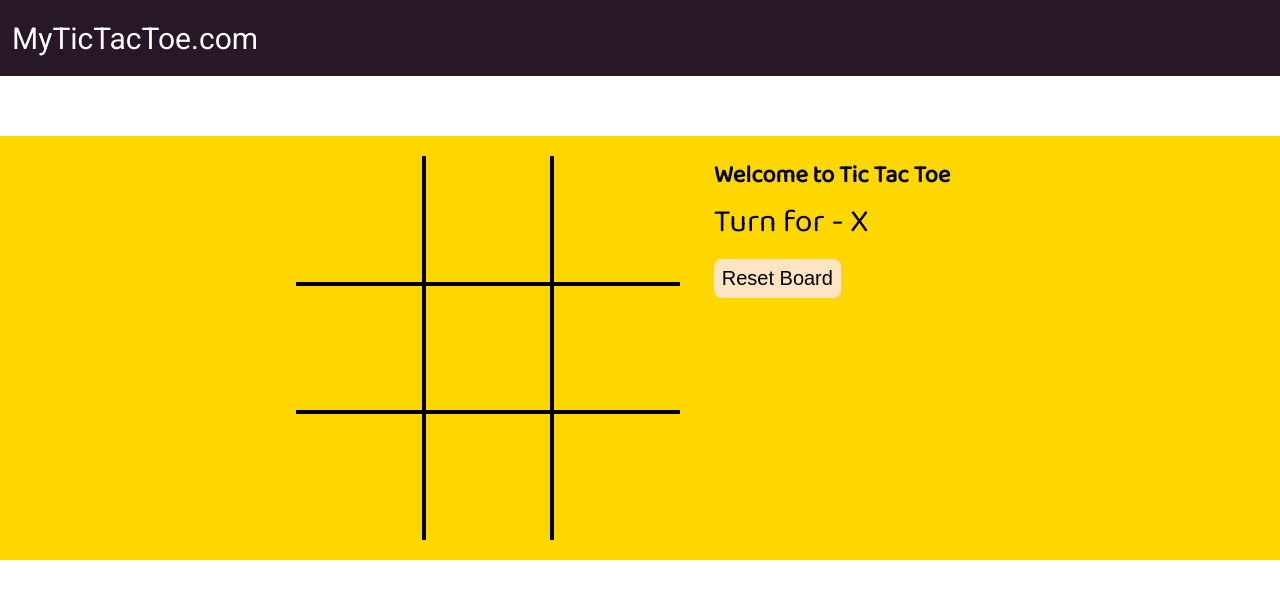
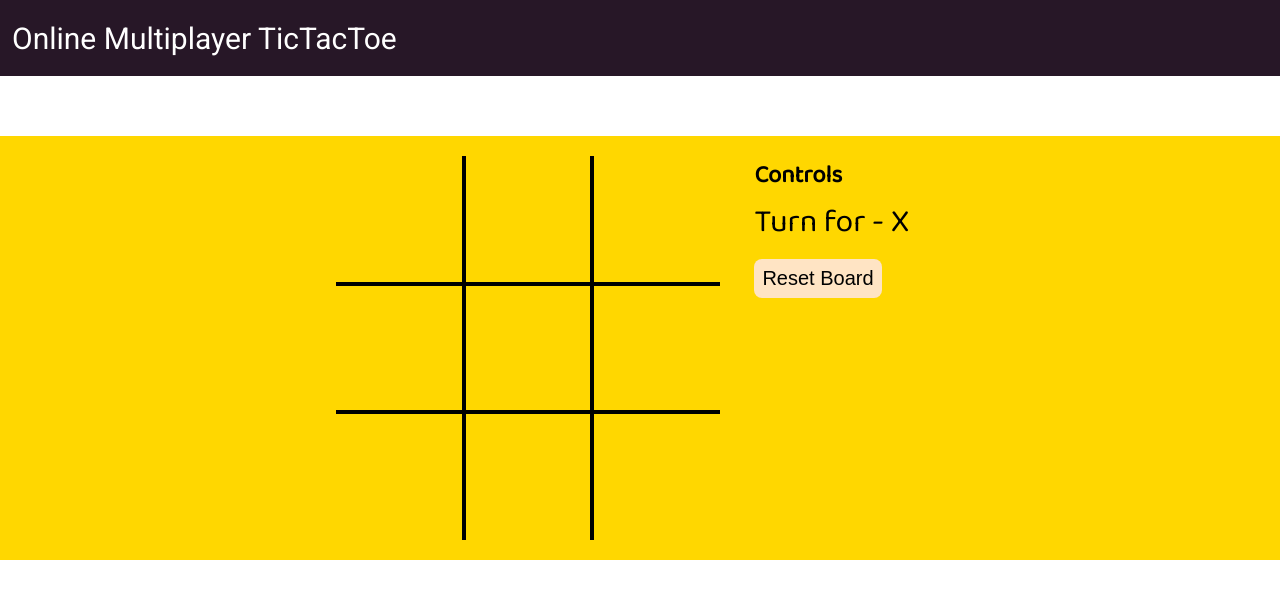
Before and after one commit to Himanshu-Singh-Chauhan/Online-multiplayer-tictactoe, a plain HTML site: page index.html in a window 1280 px wide. Drawn offline with Linux system fonts and the light colour scheme.

Commit message:
name change

```diff
--- a/index.html
+++ b/index.html
@@ -13,7 +13,7 @@
     <nav>
         <ul>
             <li>
-                MyTicTacToe.com
+                Online Multiplayer TicTacToe
             </li>
         </ul>
     </nav>
@@ -33,7 +33,7 @@
 
         <section class="gameInfo">
 
-            <h1>Welcome to Tic Tac Toe</h1>
+            <h1>Controls</h1>
 
             <div style="font-size: 4vh;">
                 Turn for - <span class="display-player">X</span><br>
```
